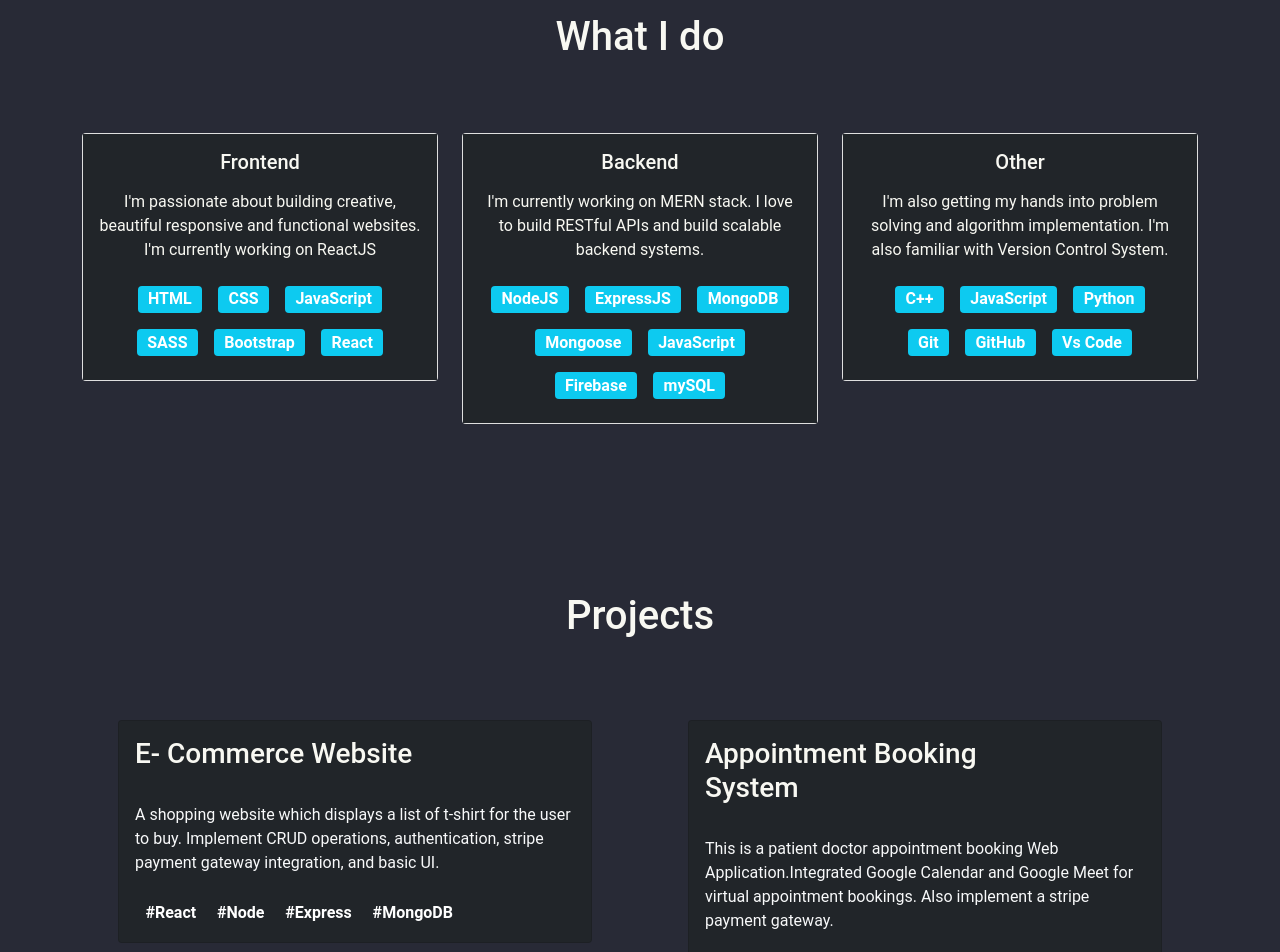
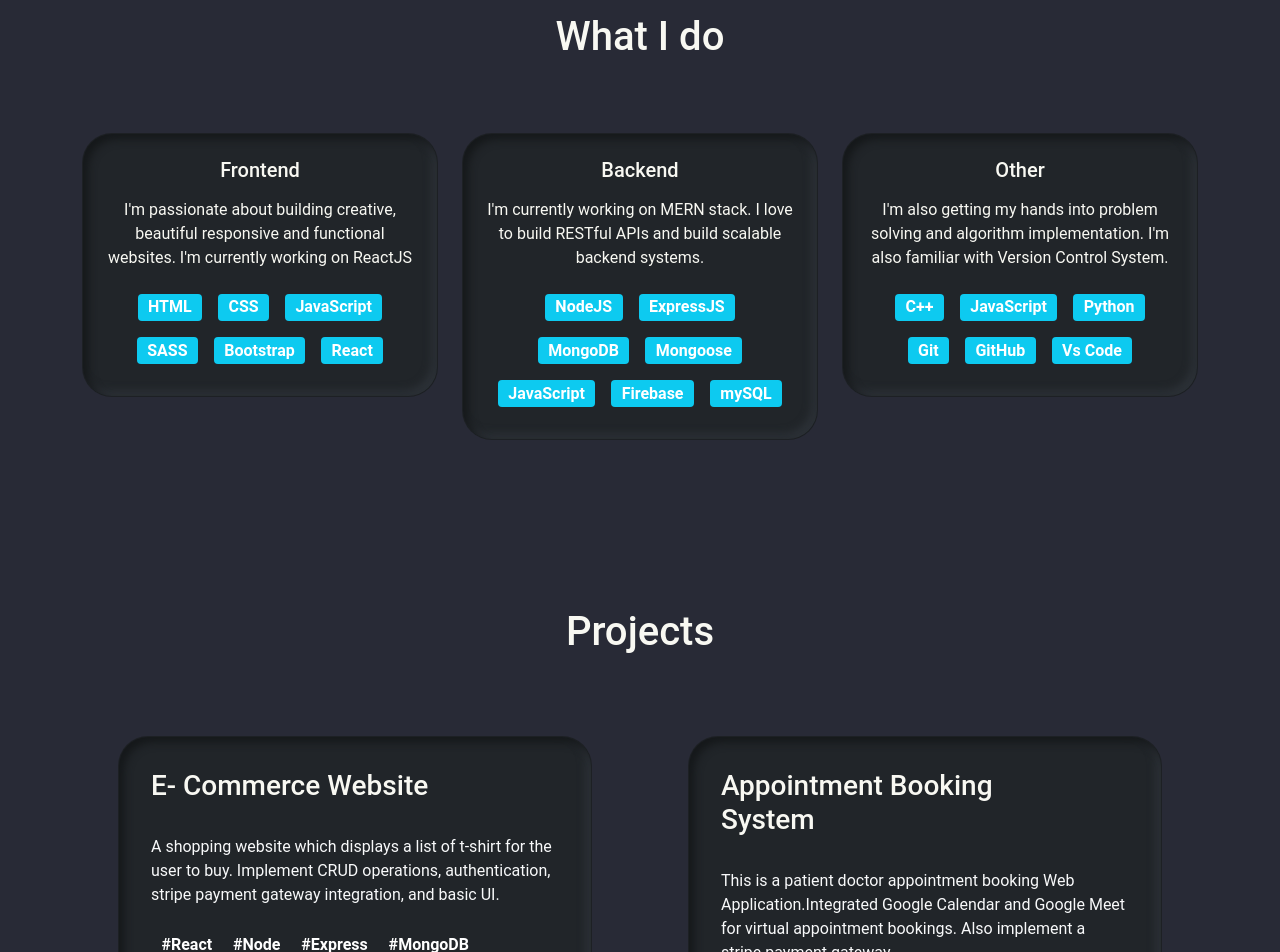
Before and after one commit to Mayank8085/MayankSahu, a React (Create React App) app: page / in a window 1280 px wide. Shown: the part 1160-2112 px from the top of the page. Built offline with nearby package versions, Linux system fonts and the light colour scheme.

Commit message:
add neumorphism css

```diff
--- a/src/App.js
+++ b/src/App.js
@@ -30,10 +30,6 @@ library.add(
   faGlobe,
   faLocationArrow,
   faPhoneAlt
-
-
-
-
 );
 
 //implenting routing for same page element
--- a/src/component/ContactCard.js
+++ b/src/component/ContactCard.js
@@ -12,10 +12,10 @@ const Contactcard = (
     return (
         <div className='col-md-4 col-12 mb-4   text-center px-3'>
 
-            <div className='bg-dark pt-5 pb-3'>
+            <div className='neu-div bg-dark pt-5 pb-3'>
             <div className='mb-4 ' >
             <FontAwesomeIcon icon={`fa-solid ${icon} `}
-            className='rounded-circle border border-info p-4 border-3 fs-3'
+            className='rounded-circle border border-info p-4 border-3 fs-3 neu-button'
             />
             </div>
             <h3>{title}</h3>
--- a/src/component/ProjectCard.js
+++ b/src/component/ProjectCard.js
@@ -11,7 +11,7 @@ const ProjectCard = ({
 }) => {
   return (
     <div className="col-12 col-md-6 my-4 px-5">
-      <div className="card bg-dark">
+      <div className="neu-div p-3 card bg-dark">
         {/* <img src={ProjectImage} className="card-img-top h-25 " alt="..." /> */}
 
         <div className="card-body text-start">
--- a/src/component/SkillCard.js
+++ b/src/component/SkillCard.js
@@ -7,8 +7,8 @@ const Skillcard = ({
 }) => {
   return (
     <div className="col-12 col-md-4 mt-4">
-      <div className="card">
-        <div className="card-body text-center bg-dark">
+      <div className=" card bg-dark neu-div p-2">
+        <div className=" card-body text-center ">
           <h5 className="card-title mb-3">{title}</h5>
           <p className="card-text mb-3 ">{body}</p>
           {skills.map((skill) => (
--- a/src/index.css
+++ b/src/index.css
@@ -1,6 +1,9 @@
-
-body {
+* {
+  box-sizing: border-box;
+}
+html, body {
   margin: 0;
+  padding: 0;
   font-family:  'Roboto', 'Oxygen',
     'Ubuntu', 'Cantarell', 'Fira Sans', 'Droid Sans', 'Helvetica Neue',
     sans-serif;
@@ -9,22 +12,65 @@ body {
   background-color: #282A36;
   color: #F8F8F2;
   max-width: 100%;
-  box-sizing: border-box;
 
 }
 a{
   text-decoration: none;
-  color: #F8F8F2;
-}
-nav-link{
-  color: #F8F8F2;
-}
-link{
-  text-decoration: none;
-  color: #F8F8F2;
+  color: inherit;
+
 }
 
 code {
   font-family: source-code-pro, Menlo, Monaco, Consolas, 'Courier New',
     monospace;
 }
+
+input {
+  border: none;
+  outline: none;
+  background: none;
+  font-size: inherit;
+  font-family: inherit;
+  color: inherit;
+}
+
+textarea {
+  border: none;
+  outline: none;
+  background: none;
+  font-size: inherit;
+  font-family: inherit;
+  color: inherit;
+}
+
+/* neumorphism button */
+.neu-button{
+  position: relative;
+  display: inline-block;
+    background: #212529;
+  box-shadow: inset -5px -5px 16px #0d0f10,
+              inset 5px 5px 16px #353b42;
+}
+
+.neu-div{
+  border-radius: 30px;
+  background: #212529;
+  box-shadow: inset 5px 5px 8px #15181a,
+              inset -5px -5px 8px #2d3238;
+}
+
+/* //hover changes */
+.neu-button:hover {
+  cursor: pointer;
+  /* border-radius: 50%; */
+/* background: #212529; */
+box-shadow: inset 5px 5px 16px #0d0f10,
+            inset -5px -5px 16px #353b42;
+
+}
+
+/* .neu-button {
+  border-radius: 50%;
+
+
+} */
```
